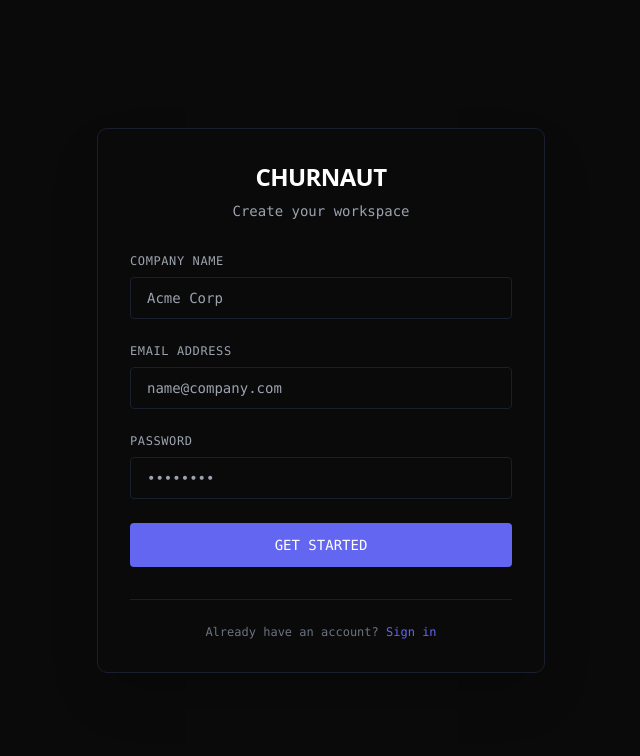
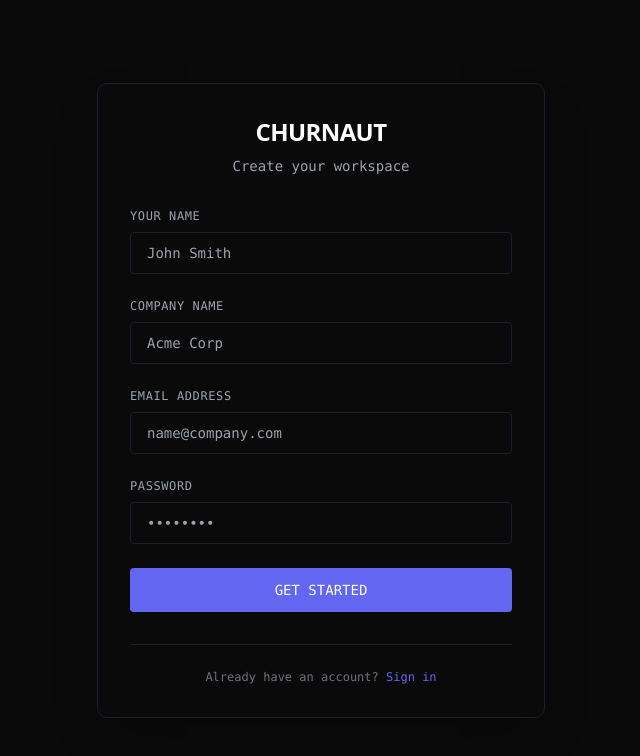
Before and after one commit to cherrylw1/Churnaut_backend, a Next.js app: page /signup in a window 1280 px wide. Shown: the top 756 px of the page, without its empty margins (319-959 px from the left). Built offline with nearby package versions, Linux system fonts and the light colour scheme; no server answers.

Commit message:
feat: add full name to signup form, save to metadata, and use in greeting

```diff
--- a/app/dashboard/page.tsx
+++ b/app/dashboard/page.tsx
@@ -63,13 +63,21 @@ export default function DashboardPage() {
     const fetchUser = async () => {
       try {
         const { data: { user } } = await supabaseBrowser.auth.getUser();
-        if (user && user.email) {
+        if (user) {
+          const fullName = user.user_metadata?.full_name;
+          if (fullName && typeof fullName === 'string' && fullName.trim()) {
+            const first = fullName.trim().split(/\s+/)[0];
+            setFirstName(first);
+          } else if (user.email) {
             const localPart = user.email.split('@')[0];
             if (localPart) {
               const cleanPart = localPart.replace(/\d/g, '');
               if (cleanPart) {
                 const name = cleanPart.charAt(0).toUpperCase() + cleanPart.slice(1);
                 setFirstName(name);
+              } else {
+                setFirstName('');
+              }
             } else {
               setFirstName('');
             }
--- a/app/signup/page.tsx
+++ b/app/signup/page.tsx
@@ -6,6 +6,7 @@ import { supabaseBrowser } from '@/lib/supabase';
 
 export default function SignupPage() {
   const router = useRouter();
+  const [fullName, setFullName] = useState('');
   const [companyName, setCompanyName] = useState('');
   const [email, setEmail] = useState('');
   const [password, setPassword] = useState('');
@@ -22,6 +23,11 @@ export default function SignupPage() {
       const { data, error } = await supabaseBrowser.auth.signUp({
         email,
         password,
+        options: {
+          data: {
+            full_name: fullName,
+          },
+        },
       });
 
       if (error) {
@@ -83,6 +89,22 @@ export default function SignupPage() {
         )}
 
         <form onSubmit={handleSignup} className="space-y-6">
+          <div className="space-y-2">
+            <label htmlFor="fullName" className="block text-xs font-mono text-gray-400 uppercase tracking-wider">
+              Your Name
+            </label>
+            <input
+              id="fullName"
+              type="text"
+              required
+              disabled={loading}
+              value={fullName}
+              onChange={(e) => setFullName(e.target.value)}
+              placeholder="John Smith"
+              className="w-full bg-[#0a0a0a] border border-[#1a1f2e] focus:border-[#6366f1] focus:ring-1 focus:ring-[#6366f1] outline-none text-sm px-4 py-2.5 rounded text-white transition-all font-mono"
+            />
+          </div>
+
           <div className="space-y-2">
             <label htmlFor="companyName" className="block text-xs font-mono text-gray-400 uppercase tracking-wider">
               Company Name
```
Lines whose indentation alone changed are shown as unchanged.
